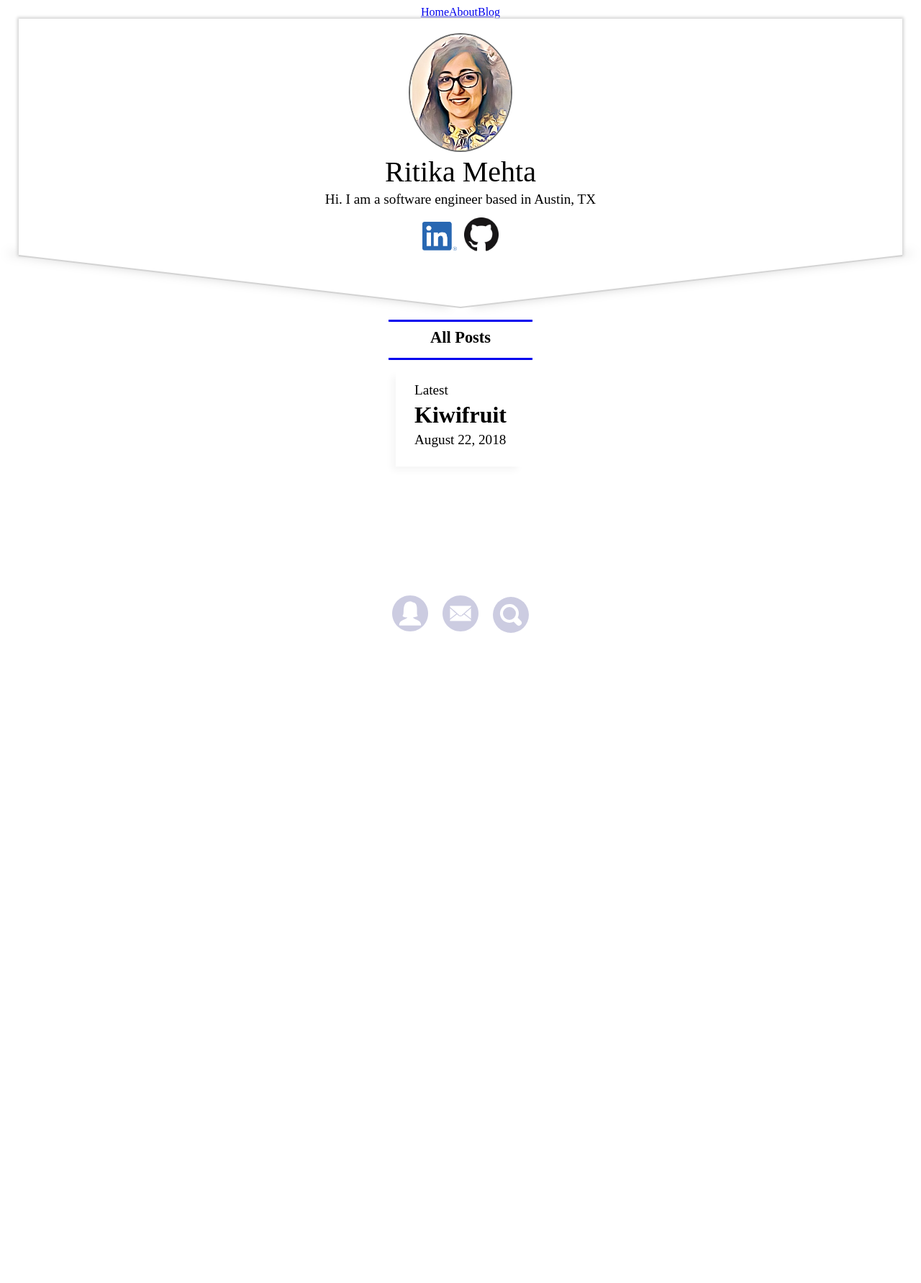
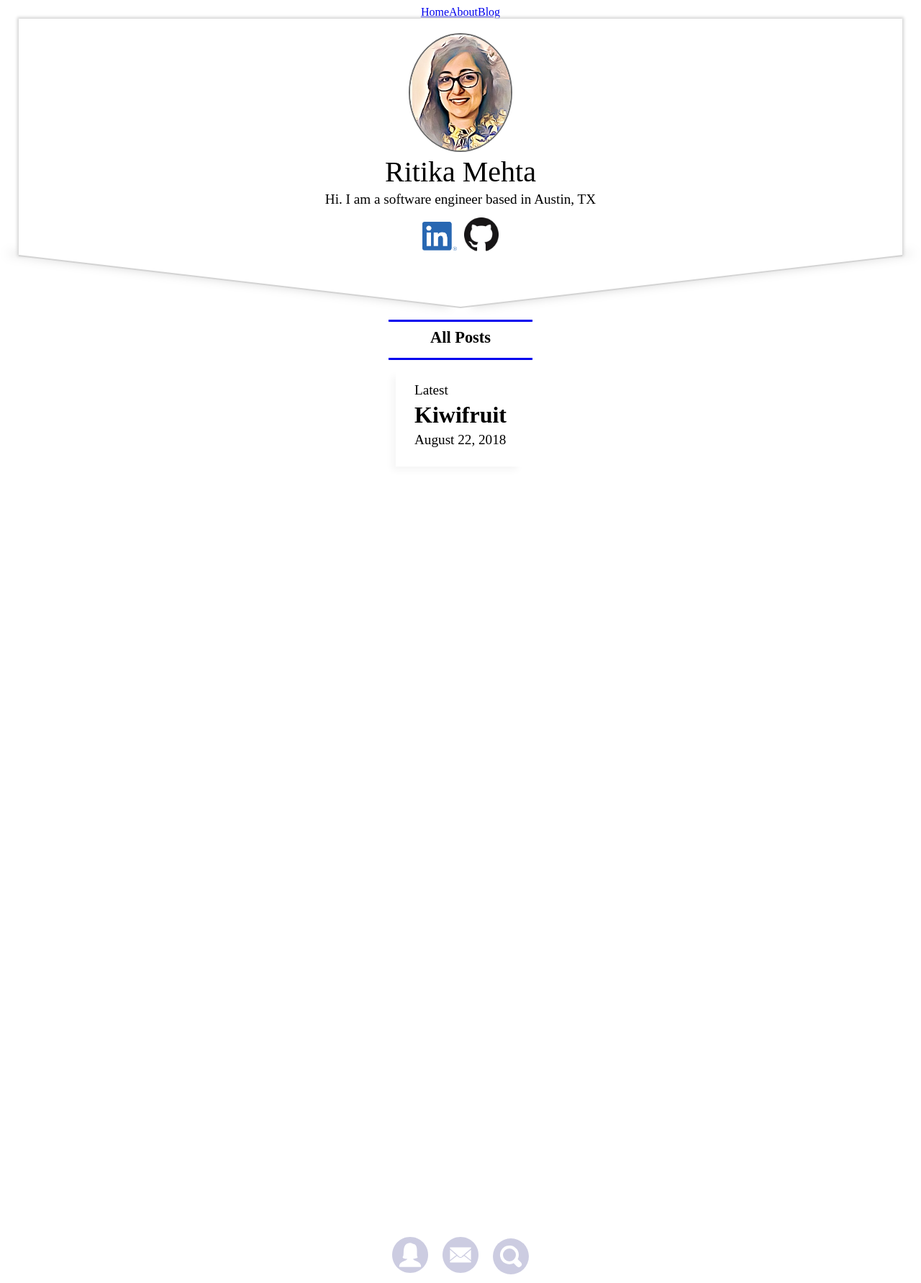
Before and after one commit to mehtarit/Folio, a Jekyll site: the page built from index.html, in a window 1280 px wide. Shown: the whole page at 72% size. Built offline with Jekyll 4.4.1, drawn with Linux system fonts in a browser that asks for light colours; some web fonts are replaced; comment, search, counter and statistics services are not loaded; before the commit the page ends 900 px from its top, so only the background shows below that.

Commit message:
bring my footer down

```diff
--- a/assets/css/footer.scss
+++ b/assets/css/footer.scss
@@ -24,7 +24,7 @@ footer {
 
   nav {
     position: relative;
-    top: 1vh;
+    top: 100vh;
 
     a {
       margin: 10px;
```
